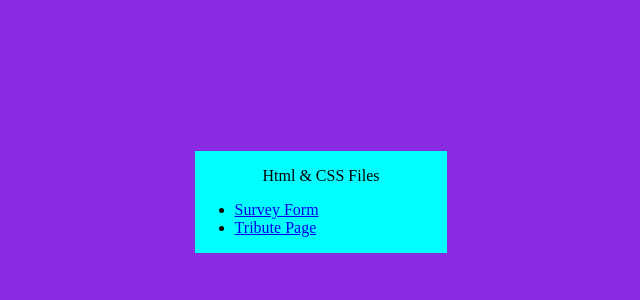
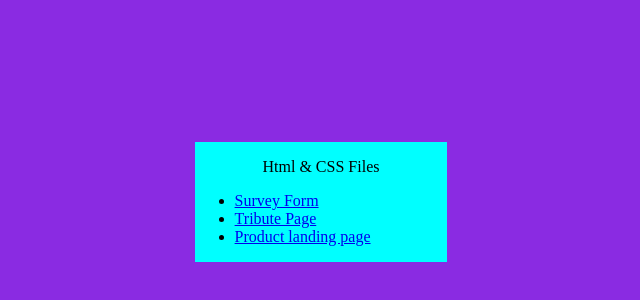
Before and after one commit to umeshchandu7/html-cssprojects, a plain HTML site: page index.html in a window 1280 px wide. Shown: the part 206-506 px from the top of the page, without its empty margins (319-959 px from the left). Drawn offline with Linux system fonts and the light colour scheme.

Commit message:
modifications done on index.html

```diff
--- a/index.html
+++ b/index.html
@@ -15,6 +15,7 @@
        </li>
        <li><a href="tribute/tribute.html"> Tribute Page </a>
     </li>
+    <li><a href="productlandingpage/product.html">Product landing page</a></li>
     </ol>
     </div>
 
```
